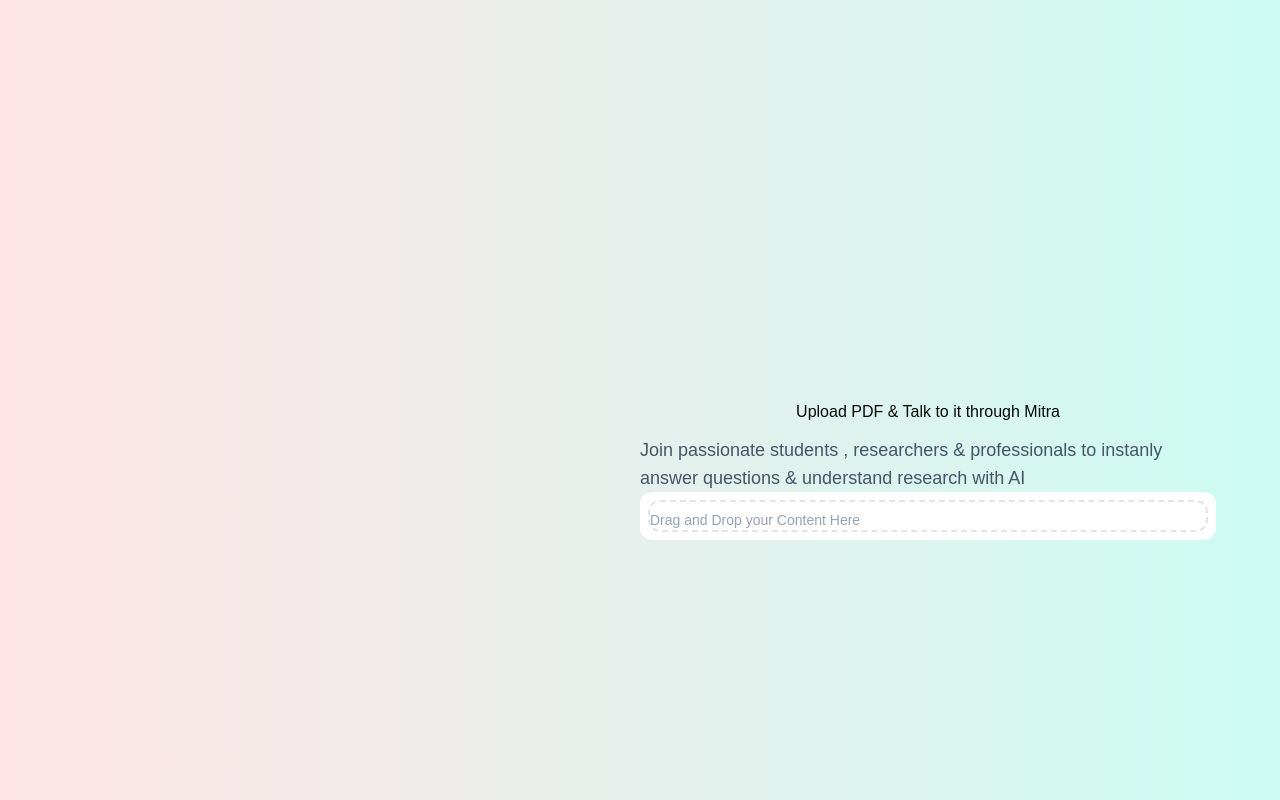
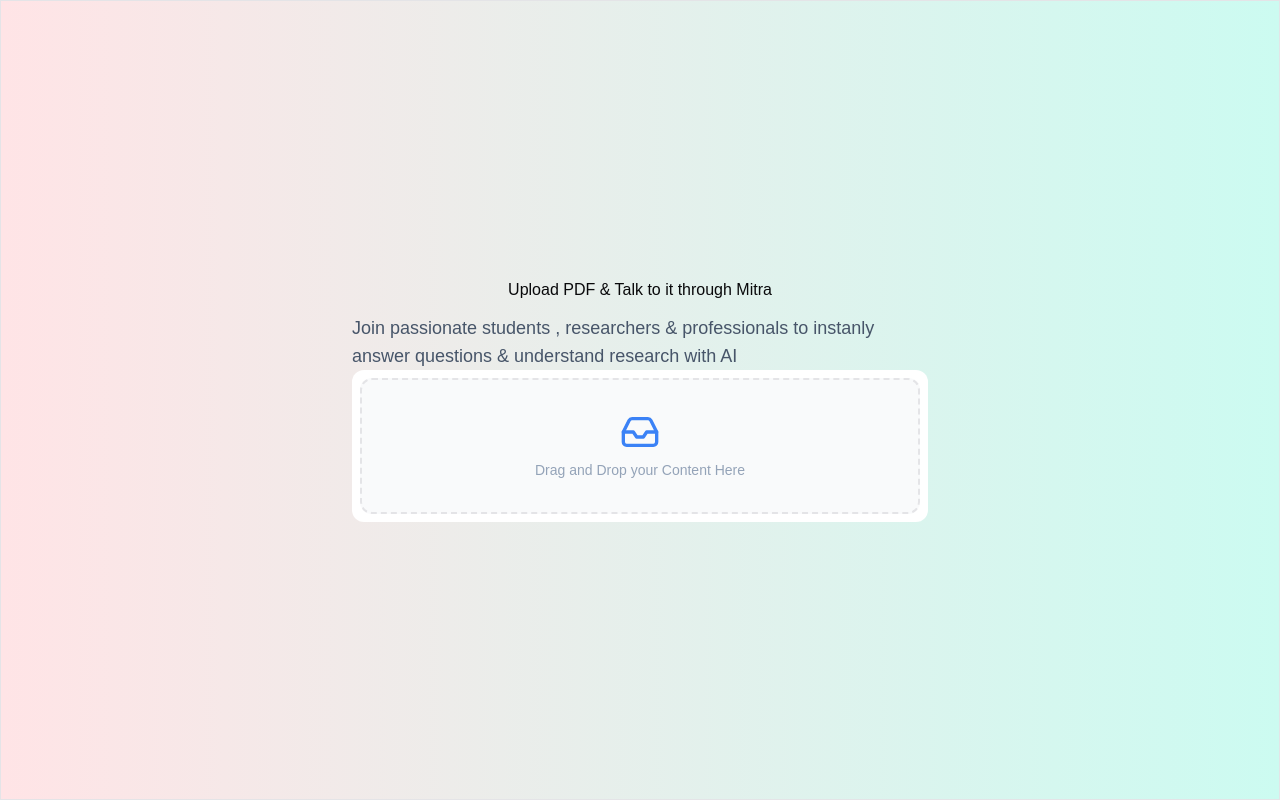
Before and after one commit to vikaswakde/sakhi-ai, a Next.js app: page / in a window 1280 px wide. Built offline with nearby package versions, Linux system fonts and the light colour scheme; no server answers.

Commit message:
postgres database added along with PieconeDB setup

```diff
--- /dev/null
+++ b/src/app/api/create-chat/route.ts
@@ -0,0 +1,11 @@
+import { NextResponse } from "next/server";
+
+export async function POST(req: Request, res: Response) {
+  try {
+    const body = await req.json();
+    const { file_key, file_name } = body;
+    return NextResponse.json("success");
+  } catch (error) {
+    return NextResponse.json("error");
+  }
+}
--- a/src/app/layout.tsx
+++ b/src/app/layout.tsx
@@ -1,8 +1,9 @@
 import type { Metadata } from "next";
 import localFont from "next/font/local";
 import { ClerkProvider } from "@clerk/nextjs";
-
 import "./globals.css";
+import { Toaster } from "@/components/ui/sonner";
+import Providers from "@/components/Providers";
 
 const geistSans = localFont({
   src: "./fonts/GeistVF.woff",
@@ -27,13 +28,16 @@
 }>) {
   return (
     <ClerkProvider>
+      <Providers>
         <html lang="en">
           <body
             className={`${geistSans.variable} ${geistMono.variable} antialiased`}
           >
             {children}
+            <Toaster />
           </body>
         </html>
+      </Providers>
     </ClerkProvider>
   );
 }
--- a/src/app/page.tsx
+++ b/src/app/page.tsx
@@ -11,8 +11,8 @@
   const isAuth = !!userId;
 
   return (
-    <div className="w-screen min-h-screen bg-gradient-to-r from-rose-100 to-teal-100">
-      <div className="absolute top-1/2 left-1/2 -translte-x-1/2 -translte-y-1/2">
+    <div className="w-full min-h-screen bg-gradient-to-r from-rose-100 to-teal-100 border relative">
+      <div className="absolute top-1/2 left-1/2 -translate-x-1/2 -translate-y-1/2">
         <div className="flex flex-col items-center text-center">
           <h1>Upload PDF & Talk to it through Mitra</h1>
           {/* <UserButton afterSignOutUrl="/" /> */}
--- a/src/app/sign-in/[[...sign-in]]/page.tsx
+++ b/src/app/sign-in/[[...sign-in]]/page.tsx
@@ -1,5 +1,5 @@
-import { SignIn } from '@clerk/nextjs'
+import { SignIn } from "@clerk/nextjs";
 
 export default function Page() {
-  return <SignIn />
+  return <SignIn />;
 }
--- a/src/components/FileUpload.tsx
+++ b/src/components/FileUpload.tsx
@@ -1,42 +1,92 @@
 "use client";
 import { uplaodToS3 } from "@/lib/s3";
+import { useMutation } from "@tanstack/react-query";
 import { useDropzone } from "react-dropzone";
+import axios from "axios";
+import { toast } from "sonner";
+import { useState } from "react";
+import { Loader2, Inbox, Loader } from "lucide-react";
 
 const FileUpload = () => {
+  const [uploading, setUploading] = useState(false);
+  const { mutate, isLoading } = useMutation({
+    mutationFn: async ({
+      file_key,
+      file_name,
+    }: {
+      file_key: string;
+      file_name: string;
+    }) => {
+      const response = await axios.post("/api/create-chat", {
+        file_key,
+        file_name,
+      });
+      return response.data;
+    },
+  });
+
   const { getRootProps, getInputProps } = useDropzone({
     accept: { "application/pdf": [".pdf"] },
     maxFiles: 1,
     onDrop: async (acceptedFiles) => {
-      console.log(acceptedFiles);
       const file = acceptedFiles[0];
       if (file.size > 10 * 1024 * 1024) {
         // bigger than 10mb
-        alert("please upload a smaller file");
+        // alert("please upload a smaller file");
+        toast.error("That's too big file bro!! try smaller 😄");
         return;
       }
 
       try {
+        setUploading(true);
         const data = await uplaodToS3(file);
         console.log("data", data);
+
+        if (!data?.file_key || !data?.file_name) {
+          toast.error("Something went wrong");
+          return;
+        }
+
+        mutate(data, {
+          onSuccess: ({ chat_id }) => {
+            toast.success("chat created!");
+          },
+          onError: (err) => {
+            toast.error("Error creating chat!");
+            console.log(err);
+          },
+        });
       } catch (error) {
+        toast.error("File upload Failed, I need to pay AWS bills 💰");
         console.log(error);
+      } finally {
+        setUploading(false);
       }
     },
   });
 
   return (
-    <div className="p-2 bg-white rounded-xl">
+    <div className="p-2 bg-white rounded-xl ">
       <div
         {...getRootProps({
-          className: "border-dashed border-2 rounded-xl cursor-pointer",
+          className:
+            "border-dashed border-2 rounded-xl cursor-pointer bg-gray-50 py-8 flex justify-center items-center flex-col",
         })}
       >
         <input {...getInputProps()} />
-        <>
-          <p className="mt-2 text-sm text-slate-400">
-            Drag and Drop your Content Here
-          </p>
-        </>
+        {uploading || isLoading ? (
+          <>
+            <Loader className="animate-spin w-10 h-10" />
+            <p>Sending your file to GPT 🤖 </p>
+          </>
+        ) : (
+          <>
+            <Inbox className="w-10 h-10 text-blue-500" />
+            <p className="mt-2 text-sm text-slate-400">
+              Drag and Drop your Content Here
+            </p>
+          </>
+        )}
       </div>
     </div>
   );
--- /dev/null
+++ b/src/components/Providers.tsx
@@ -0,0 +1,17 @@
+"use client";
+import { QueryClient, QueryClientProvider } from "@tanstack/react-query";
+import React from "react";
+
+type Props = {
+  children: React.ReactNode;
+};
+
+const queryClient = new QueryClient();
+
+const Providers = ({ children }: Props) => {
+  return (
+    <QueryClientProvider client={queryClient}>{children}</QueryClientProvider>
+  );
+};
+
+export default Providers;
--- /dev/null
+++ b/src/components/ui/sonner.tsx
@@ -0,0 +1,31 @@
+"use client"
+
+import { useTheme } from "next-themes"
+import { Toaster as Sonner } from "sonner"
+
+type ToasterProps = React.ComponentProps<typeof Sonner>
+
+const Toaster = ({ ...props }: ToasterProps) => {
+  const { theme = "system" } = useTheme()
+
+  return (
+    <Sonner
+      theme={theme as ToasterProps["theme"]}
+      className="toaster group"
+      toastOptions={{
+        classNames: {
+          toast:
+            "group toast group-[.toaster]:bg-background group-[.toaster]:text-foreground group-[.toaster]:border-border group-[.toaster]:shadow-lg",
+          description: "group-[.toast]:text-muted-foreground",
+          actionButton:
+            "group-[.toast]:bg-primary group-[.toast]:text-primary-foreground",
+          cancelButton:
+            "group-[.toast]:bg-muted group-[.toast]:text-muted-foreground",
+        },
+      }}
+      {...props}
+    />
+  )
+}
+
+export { Toaster }
```
Also changed, not shown: package.json (+8 -5 lines), 1 other file (tests, documents, lock files or other folders). Lines whose indentation alone changed are shown as unchanged.
